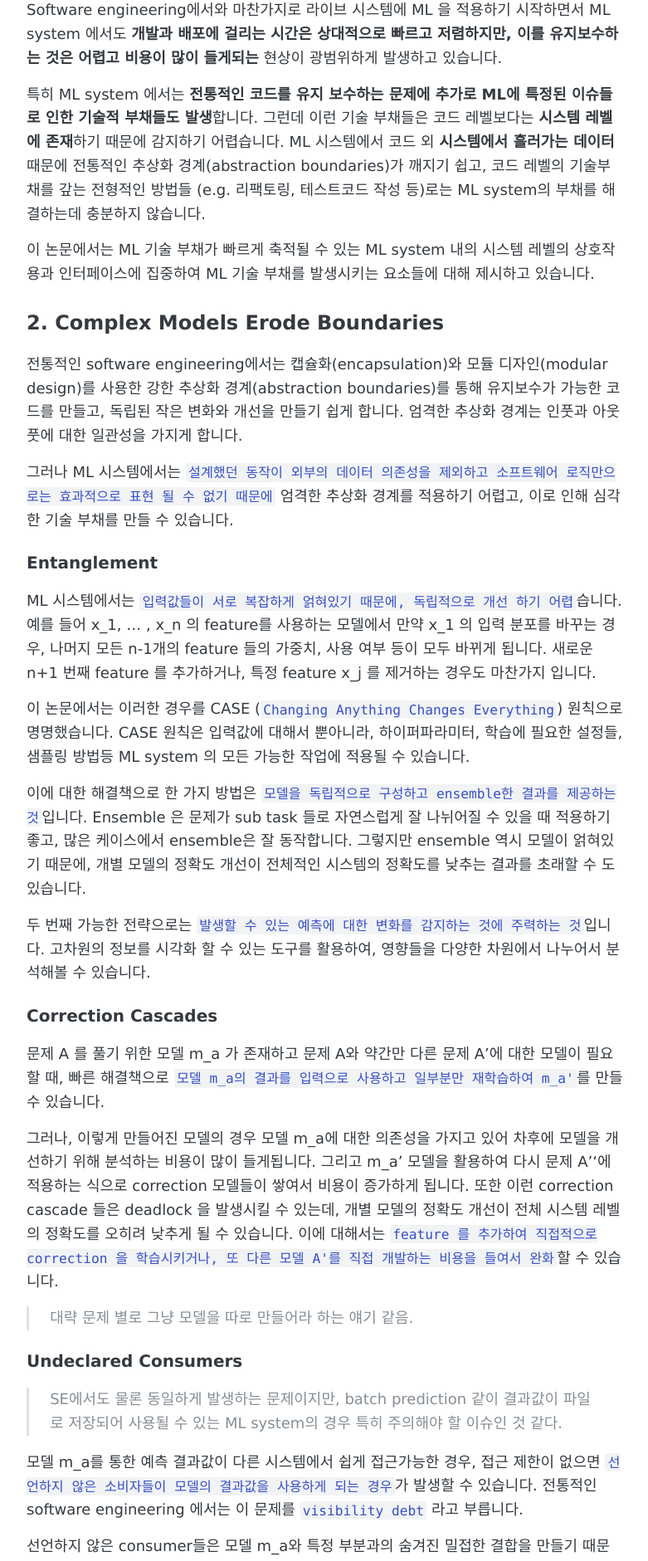
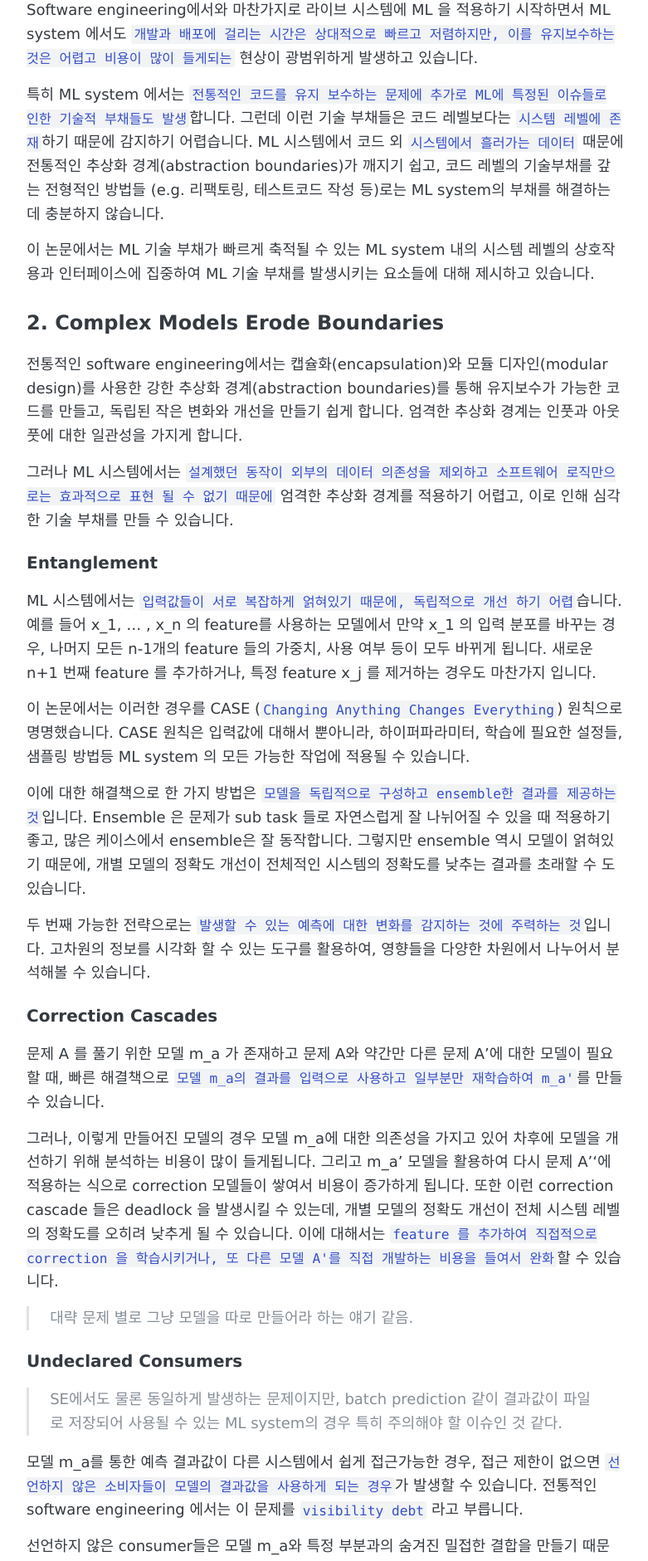
Before and after one commit to inahjeon/inahjeon.github.io, a Jekyll site: the page built from _posts/2020-02-16-technical-dept-in-ml-systms.md, in a window 1280 px wide. Shown: the part 1172-3053 px from the top of the page at 83% size, without its empty margins (248-1029 px from the left). Built offline with Jekyll 4.4.1, drawn with Linux system fonts in a browser that asks for light colours.

Commit message:
no message

```diff
--- a/_posts/2020-02-16-technical-dept-in-ml-systms.md
+++ b/_posts/2020-02-16-technical-dept-in-ml-systms.md
@@ -22,9 +22,9 @@ ML 서비스를 Production 에 적용하기 시작하면서, CD4ML, ML Ops 에
 
 ![](https://miro.medium.com/max/863/1*55Jn564sqMdKT39XIW3uxQ.png)
 
-Software engineering에서와 마찬가지로 라이브 시스템에 ML 을 적용하기 시작하면서 ML system 에서도 **개발과 배포에 걸리는 시간은 상대적으로 빠르고 저렴하지만, 이를 유지보수하는 것은 어렵고 비용이 많이 들게되는** 현상이 광범위하게 발생하고 있습니다.
+Software engineering에서와 마찬가지로 라이브 시스템에 ML 을 적용하기 시작하면서 ML system 에서도 `개발과 배포에 걸리는 시간은 상대적으로 빠르고 저렴하지만, 이를 유지보수하는 것은 어렵고 비용이 많이 들게되는` 현상이 광범위하게 발생하고 있습니다.
 
-특히 ML system 에서는 **전통적인 코드를 유지 보수하는 문제에 추가로 ML에 특정된 이슈들로 인한 기술적 부채들도 발생**합니다. 그런데 이런 기술 부채들은 코드 레벨보다는 **시스템 레벨에 존재**하기 때문에 감지하기 어렵습니다. ML 시스템에서 코드 외 **시스템에서 흘러가는 데이터** 때문에 전통적인 추상화 경계(abstraction boundaries)가 깨지기 쉽고, 코드 레벨의 기술부채를 갚는 전형적인 방법들 (e.g. 리팩토링, 테스트코드 작성 등)로는 ML system의 부채를 해결하는데 충분하지 않습니다.
+특히 ML system 에서는 `전통적인 코드를 유지 보수하는 문제에 추가로 ML에 특정된 이슈들로 인한 기술적 부채들도 발생`합니다. 그런데 이런 기술 부채들은 코드 레벨보다는 `시스템 레벨에 존재`하기 때문에 감지하기 어렵습니다. ML 시스템에서 코드 외 `시스템에서 흘러가는 데이터` 때문에 전통적인 추상화 경계(abstraction boundaries)가 깨지기 쉽고, 코드 레벨의 기술부채를 갚는 전형적인 방법들 (e.g. 리팩토링, 테스트코드 작성 등)로는 ML system의 부채를 해결하는데 충분하지 않습니다.
 
 이 논문에서는 ML 기술 부채가 빠르게 축적될 수 있는 ML system 내의 시스템 레벨의 상호작용과 인터페이스에 집중하여 ML 기술 부채를 발생시키는 요소들에 대해 제시하고 있습니다.
 
```
